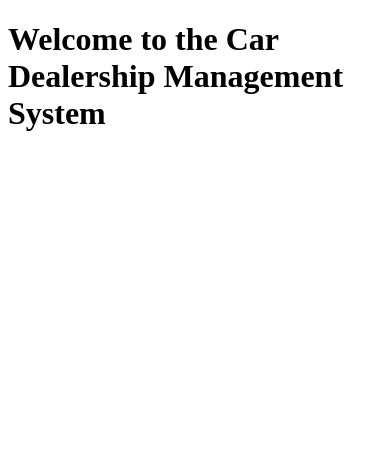
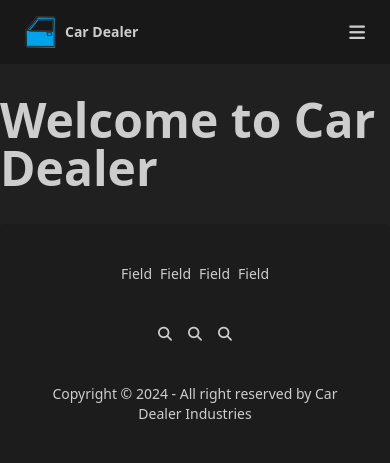
Before and after one commit to fzaca/car-dealer-system, a Django app: page / in a window 390 px wide. Shown: the top 463 px of the page. Run offline with Django 5.2, Linux system fonts and the light colour scheme; data that the repository does not hold is empty.

Commit message:
Add base HTML layout with responsive navbar and DaisyUI integration

```diff
--- a/resources/core/pages/views.py
+++ b/resources/core/pages/views.py
@@ -6,12 +6,13 @@ from django.shortcuts import render
 from django.db.models import Count
 from django.utils.safestring import mark_safe
 
-from resources.cars.models import Car, FeaturedCar
+from resources.cars.models import Car, FeaturedCar, BodyType
 from resources.sales.models import Sale
 
 
 def home_view(request):
-    return render(request, 'home.html')
+    body_types = BodyType.objects.all()
+    return render(request, 'home.html', {'body_types': body_types})
 
 
 def dashboard_callback(request, context):
--- a/resources/core/templates/base.html
+++ b/resources/core/templates/base.html
@@ -1,24 +1,43 @@
 <!DOCTYPE html>
-<html lang="en">
-<head>
+<html lang="en" data-theme="business">
+  <head>
     <meta charset="UTF-8">
     <meta name="viewport" content="width=device-width, initial-scale=1.0">
-    <title>{% block title %}My Site{% endblock %}</title>
+    <title>{% block title %}Car Dealer{% endblock %}</title>
+    <link rel="stylesheet"
+      href="https://cdnjs.cloudflare.com/ajax/libs/font-awesome/6.4.0/css/all.min.css">
     {% load static %}
-    <link href="{% static 'django_select2/css/select2.min.css' %}" rel="stylesheet" />
-    <script src="{% static 'django_select2/js/select2.min.js' %}"></script>
+    <link
+      href="https://cdn.jsdelivr.net/npm/tailwindcss@2.2.19/dist/tailwind.min.css"
+      rel="stylesheet">
+    <link href="https://cdn.jsdelivr.net/npm/daisyui@latest/dist/full.css"
+      rel="stylesheet" type="text/css" />
+    <script>
+    tailwind.config = {
+      theme: {
+        extend: {
+          colors: {
+            clifford: '#da373d',
+          }
+        }
+      }
+    }
+    </script>
     {% block extra_head %}{% endblock %}
-</head>
-<body>
-    <header>
-        <!-- Header content -->
-    </header>
-    <main>
-        {% block content %}{% endblock %}
+  </head>
+  <body class>
+    <!-- Navbar -->
+    {% include 'components/navbar.html' %}
+
+    <main class="container mx-auto py-8">
+      {% block content %}
+      <!-- Main content -->
+      {% endblock %}
     </main>
-    <footer>
-        <!-- Footer content -->
-    </footer>
+
+    <!-- Footer -->
+    {% include 'components/footer.html' %}
+
     {% block extra_scripts %}{% endblock %}
-</body>
+  </body>
 </html>
--- /dev/null
+++ b/resources/core/templates/components/footer.html
@@ -0,0 +1,26 @@
+    <footer
+      class="footer footer-center bg-base-200 text-base-content rounded p-10">
+      <nav class="grid grid-flow-col gap-4">
+        <a class="link link-hover">Field</a>
+        <a class="link link-hover">Field</a>
+        <a class="link link-hover">Field</a>
+        <a class="link link-hover">Field</a>
+      </nav>
+      <nav>
+        <div class="grid grid-flow-col gap-4">
+          <a>
+            <i class="fas fa-search"></i>
+          </a>
+          <a>
+            <i class="fas fa-search"></i>
+          </a>
+          <a>
+            <i class="fas fa-search"></i>
+          </a>
+        </div>
+      </nav>
+      <aside>
+        <p>Copyright © 2024 - All right reserved
+          by Car Dealer Industries</p>
+      </aside>
+    </footer>
--- /dev/null
+++ b/resources/core/templates/components/navbar.html
@@ -0,0 +1,70 @@
+<!-- Navbar -->
+{% load static %}
+<nav class="navbar justify-between bg-base-300">
+  <!-- Logo -->
+  <a class="btn btn-ghost text-lg">
+    <img alt="Logo" src="{% static 'images/logo.svg' %}" class="w-8" />
+    Car Dealer
+  </a>
+
+  <!-- Menu for mobile -->
+  <div class="sm:hidden">
+    <div class="dropdown dropdown-end">
+      <button class="btn btn-ghost">
+        <i class="fa-solid fa-bars text-lg"></i>
+      </button>
+
+      <ul tabindex="0"
+        class="dropdown-content menu z-[1] bg-base-200 p-4 rounded-box shadow w-64 gap-2">
+        <li><a>About</a></li>
+        <li><a>Team</a></li>
+        <li>
+          <h2 class="menu-title">Categories</h2>
+          <ul>
+            {% for body_type in body_types %}
+            <li><a>{{ body_type.name }}</a></li>
+            {% endfor %}
+          </ul>
+        </li>
+        <a class="btn btn-primary btn-sm" href="{% url 'page_login' %}">
+          <i class="fa-solid fa-rocket"></i>
+          Login
+        </a>
+      </ul>
+    </div>
+  </div>
+
+  <!-- Menu for desktop -->
+  <div class="hidden sm:flex gap-2">
+    <a class="btn btn-ghost btn-sm">
+      <i class="fa-solid fa-circle-info text-secondary"></i>
+      About
+    </a>
+
+    <a class="btn btn-ghost btn-sm">
+      <i class="fa-solid fa-users text-secondary"></i>
+      Team
+    </a>
+
+    <!-- Dropdown menu -->
+    <div class="dropdown dropdown-end">
+      <button class="btn btn-ghost btn-sm">
+        <i class="fa-solid fa-fire text-secondary"></i>
+        Categories
+        <i class="fa-solid fa-chevron-down"></i>
+      </button>
+
+      <ul tabindex="0"
+        class="dropdown-content menu z-[1] bg-base-200 p-6 rounded-box shadow w-56 gap-2">
+        {% for body_type in body_types %}
+        <li><a>{{ body_type.name }}</a></li>
+        {% endfor %}
+      </ul>
+    </div>
+
+    <a class="btn btn-primary btn-sm" href="{% url 'page_login' %}">
+      <i class="fa-solid fa-rocket"></i>
+      Login
+    </a>
+  </div>
+</nav>
--- a/resources/core/templates/home.html
+++ b/resources/core/templates/home.html
@@ -1,9 +1,10 @@
-<!DOCTYPE html>
-<html>
-<head>
-    <title>Home</title>
-</head>
-<body>
-    <h1>Welcome to the Car Dealership Management System</h1>
-</body>
-</html>
+{% extends 'base.html' %}
+
+{% block title %}
+    Home | Car Dealer
+{% endblock %}
+
+{% block content %}
+    {% load static %}
+    <h1 class="text-5xl font-bold">Welcome to Car Dealer</h1>
+{% endblock %}
```
